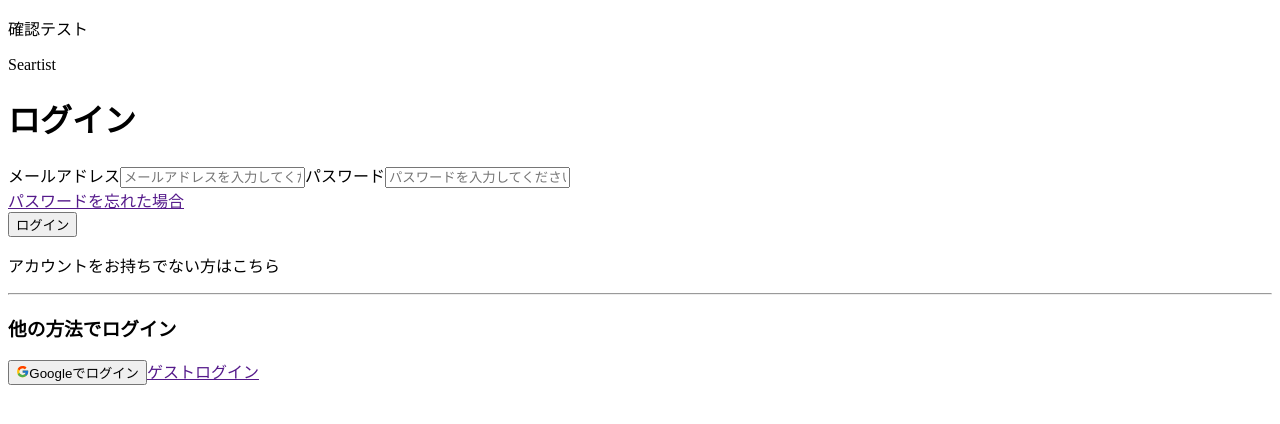
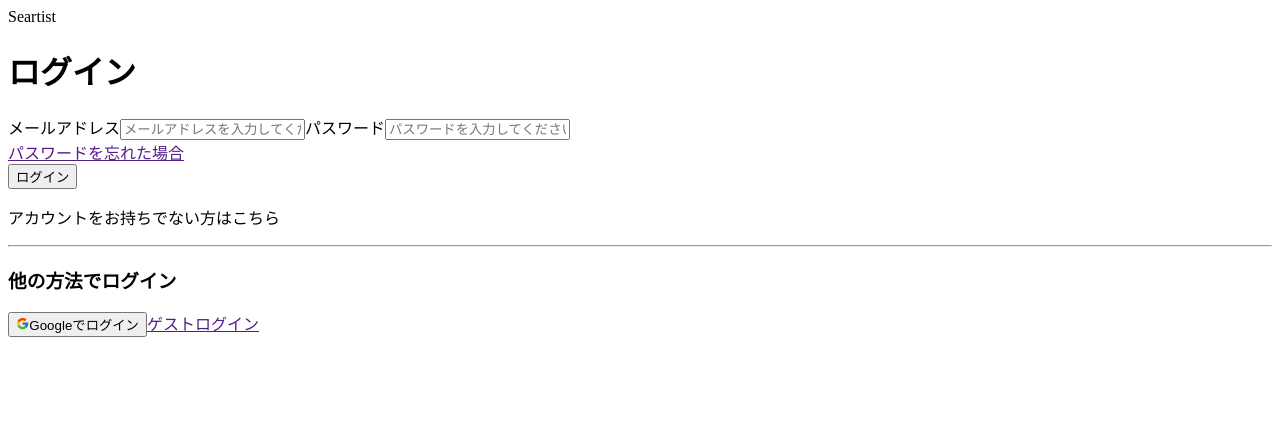
Before and after one commit to watajam/Seartist, a Next.js app: page /login in a window 1280 px wide. Shown: the top 424 px of the page. Built offline with nearby package versions, Linux system fonts and the light colour scheme.

Commit message:
🥅 エラーの修正ができたので元に戻す

```diff
--- a/src/pages/login/index.tsx
+++ b/src/pages/login/index.tsx
@@ -5,7 +5,6 @@ import Login from "../../components/Login";
 const LoginPage = () => {
   return (
     <>
-      <p>確認テスト</p>
       <Header />
       <Login />
     </>
```
